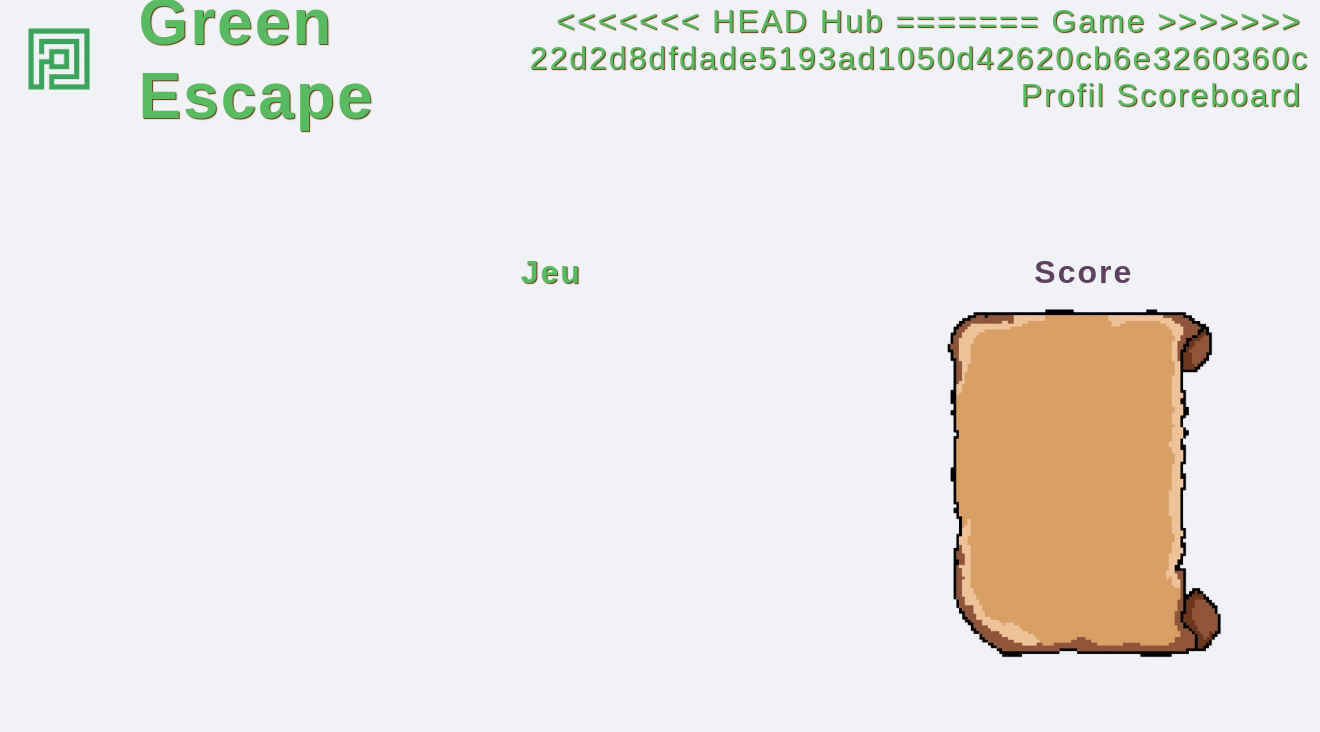
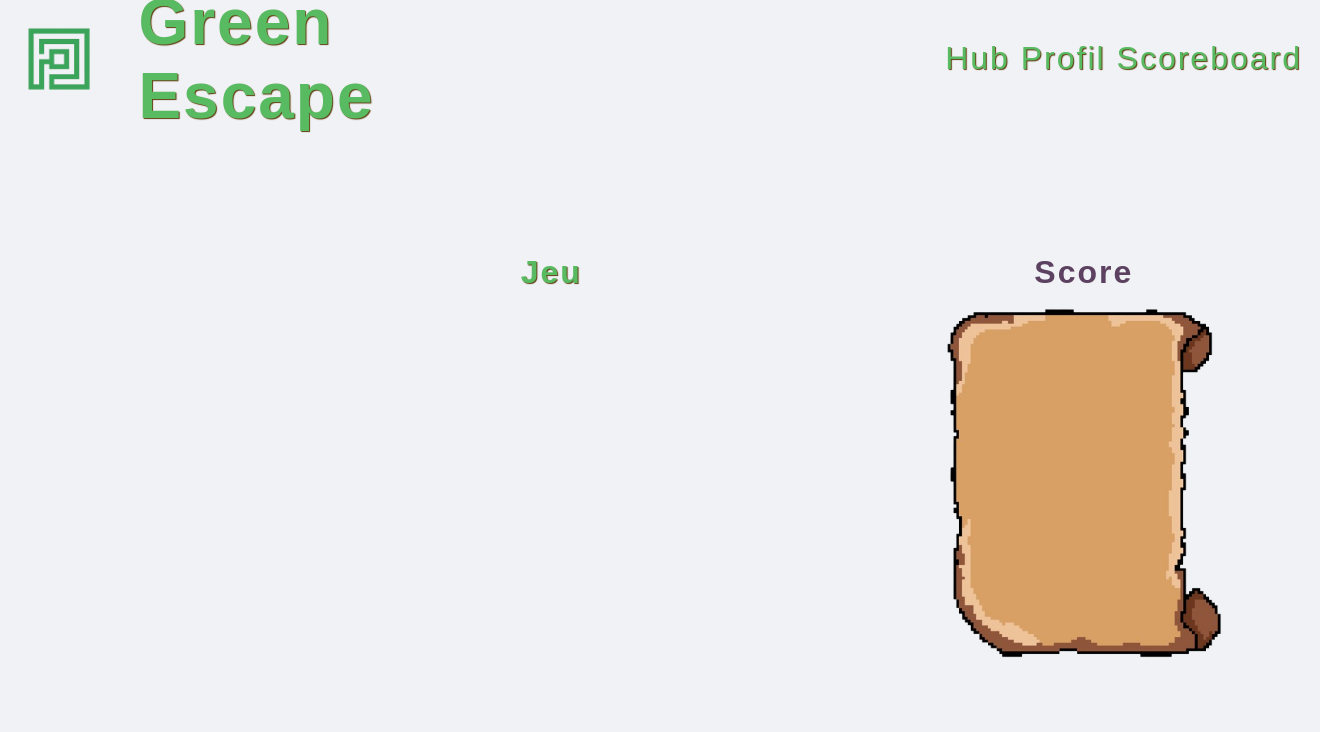
Before and after one commit to Hugo-Leyx-valade/Green-Escape, a Django app: page /api/hub/ in a window 1320 px wide. Shown: the top 732 px of the page. Run offline with Django 5.2, Linux system fonts and the light colour scheme; the visitor is signed in with stand-in values (Sample User, id 1); some web fonts are replaced.

Commit message:
travail hugo stp

```diff
--- a/backend/GreenEscape-backend/api/templates/views/index.html
+++ b/backend/GreenEscape-backend/api/templates/views/index.html
@@ -24,11 +24,8 @@
         <h1>Green Escape</h1>
       </div>
       <div class="navParameters">
-<<<<<<< HEAD
         <a href="#" onclick="window.location.href='/api/hub/'">Hub</a>
-=======
-        <a href="#" onclick="window.location.href='/api/'">Game</a>
->>>>>>> 22d2d8dfdade5193ad1050d42620cb6e3260360c
+
         <a href="#" onclick="window.location.href='/api/profile/'">Profil</a>
         <a href="#" onclick="window.location.href='/api/scoreboard/'">Scoreboard</a>
       </div>
--- a/backend/GreenEscape-backend/api/templates/views/profile.html
+++ b/backend/GreenEscape-backend/api/templates/views/profile.html
@@ -129,11 +129,9 @@
             </div>
 
             <div class="navParameters">
-<<<<<<< HEAD
+
                 <a href="#" onclick="window.location.href='/api/hub/'">Hub</a>
-=======
-                <a href="#" onclick="window.location.href='/api/'">Game</a>
->>>>>>> 22d2d8dfdade5193ad1050d42620cb6e3260360c
+
                 <a href="#" onclick="window.location.href='/api/profile/'">Profil</a>
                 <a href="#" onclick="window.location.href='/api/scoreboard/'">Scoreboard</a>
             </div>
```
Also changed, not shown: backend/GreenEscape-backend/api/templates/views/scoreboard.html (+0 -8 lines).
